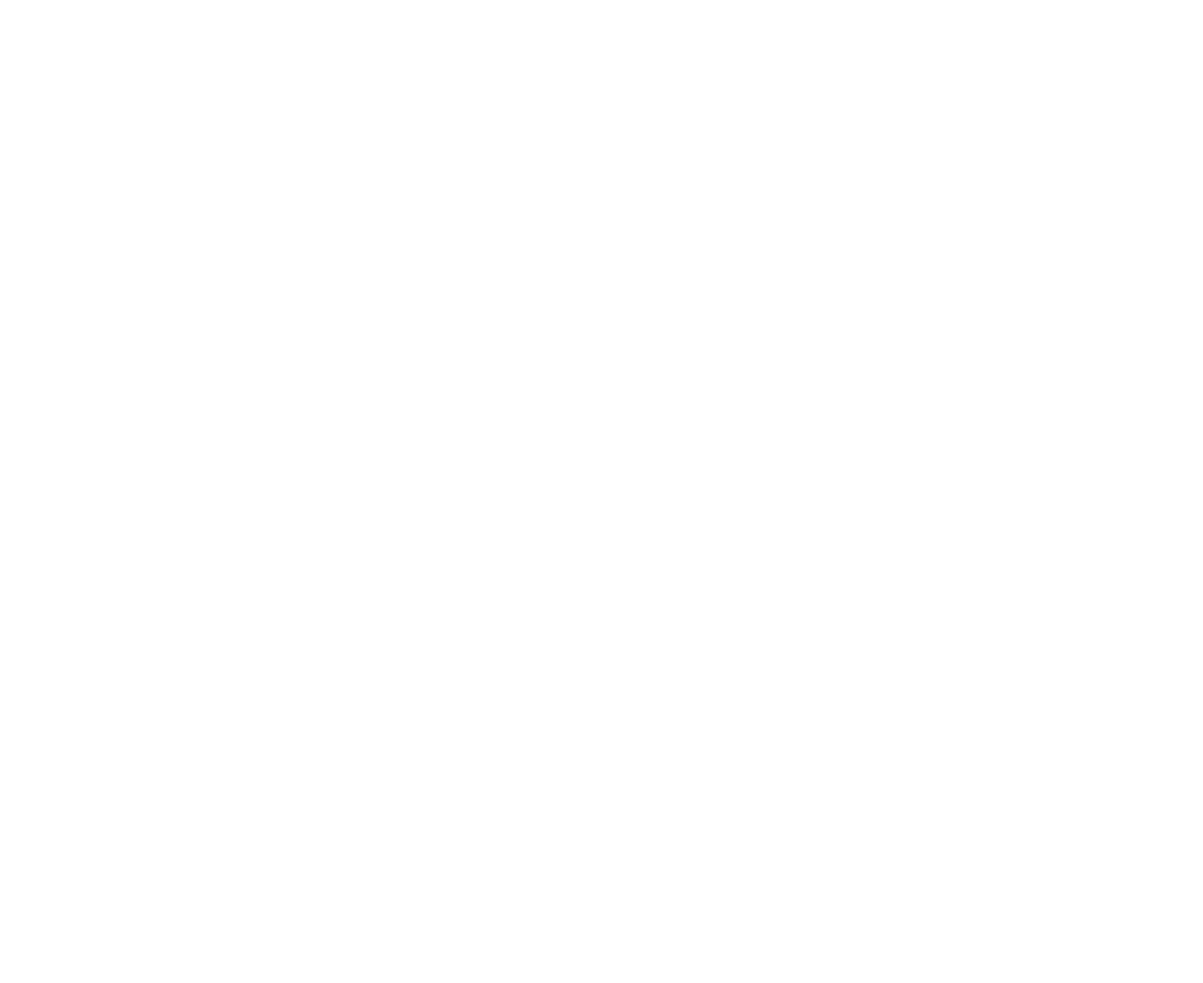
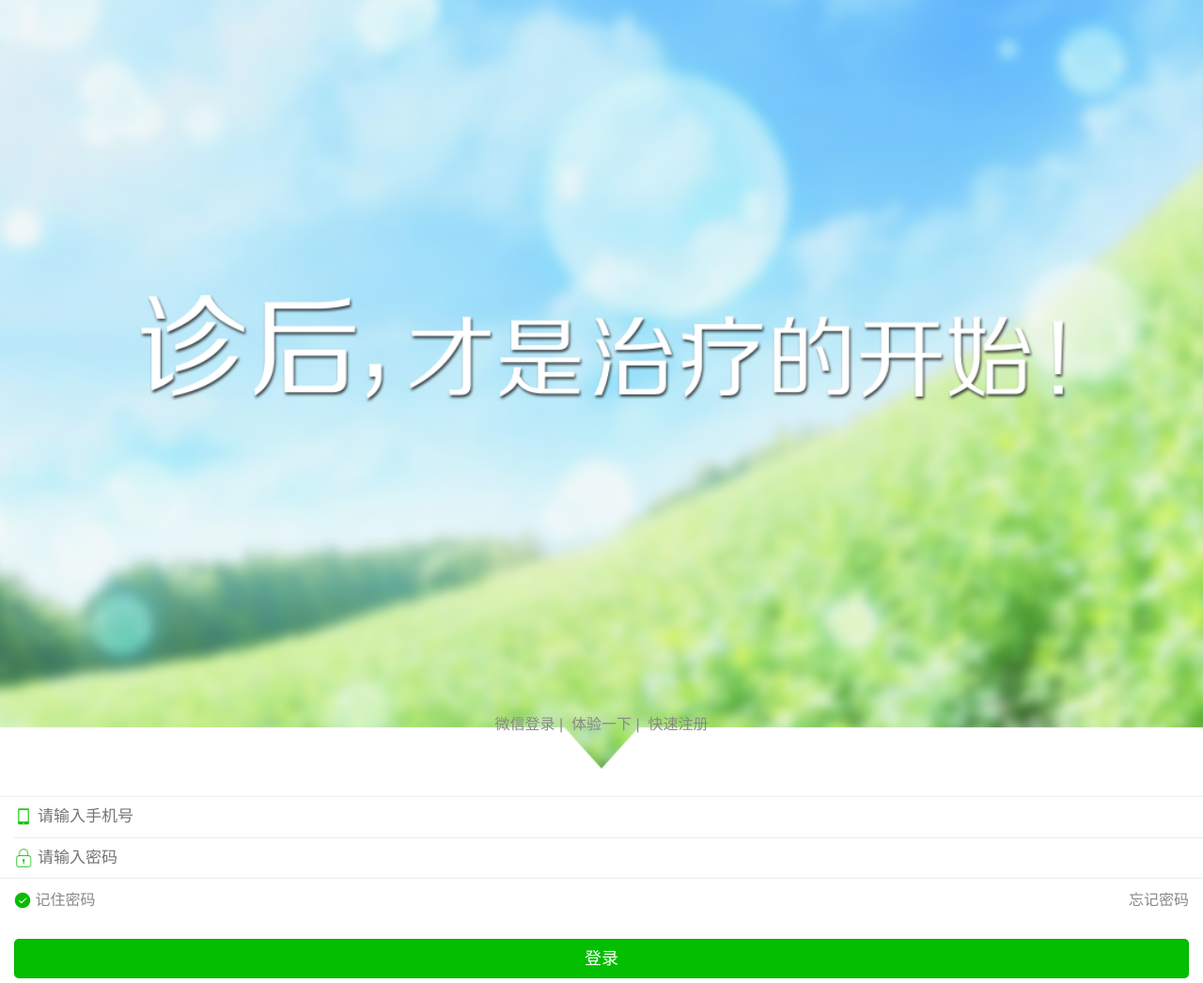
Before and after one commit to ruansongsong/yeekent, a website: page src/login/login.html in a window 1280 px wide. Shown: the whole page at 94% size. Before the commit the page ends 800 px from the top, so only its background shows below. Drawn offline with Linux system fonts and the light colour scheme.

Commit message:
finished login page

```diff
--- a/src/login/login.css
+++ b/src/login/login.css
@@ -0,0 +1,53 @@
+.top-image{
+	width: 100%;
+}
+.icon{
+	display: block;
+	margin-right: 5px;
+	width: 20px;
+}
+.login_help{
+	/*position: relative;*/
+	padding: 10px 15px;
+}
+.weui_cells_checkbox{
+	float: left;
+	display: inline-block;
+}
+.weui_icon_checked{
+	display: inline-block;
+
+}
+.weui_cells_checkbox .weui_icon_checked:before{
+		display: inline-block;
+		font-size: 18px;
+}
+.label{
+	display: inline-block;
+	font-size: 16px;
+	color: #888;
+}
+.login-forget-pwd{
+	float: right;
+	font-size: 16px;
+	color: #888;
+	text-decoration: none;
+}
+.footer{
+	position: absolute;
+	bottom: 16px;
+	width: 100%;
+	text-align: center;
+}
+.footer a{
+	font-size: 16px;
+	color: #888;
+	text-decoration: none;
+}
+.clearfix:after{
+	content: "";
+	display: block;
+	visibility: hidden;
+	height: 0;
+	clear: both;
+}
--- a/src/login/login.html
+++ b/src/login/login.html
@@ -2,9 +2,55 @@
 <html lang="en">
 <head>
 	<meta charset="UTF-8">
-	<title></title>
+	<meta name="viewport" content="width=device-width, initial-scale=1.0, maximum-scale=1.0, user-scalable=0">
+	<meta name="format-detection" content="telephone=no" />
+	<meta name="apple-mobile-web-app-capable" content="yes">
+	<meta name="apple-mobile-web-app-status-bar-style" content="black">
+	<link rel="stylesheet" type="text/css" href="../../static/style/weui.css">
+	<link rel="stylesheet" type="text/css" href="login.css">
+	<title>登录</title>
 </head>
 <body>
-
+	<div class="login-wrapper">
+		<section>
+			<img  class="top-image" src="images/top_image.png">
+		</section>
+		<form action="" method="post" id="form">
+			<div class="weui_cells">
+				<div class="weui_cell">
+					<div class="weui_cell_hd">
+						<img class="icon" src="images/icon_phone.png">
+					</div>
+					<div class="weui_cell_bd weui_cell_primary">
+			       		<input class="weui_input" type="number" placeholder="请输入手机号">
+			             </div>
+				</div>
+				<div class="weui_cell">
+					<div class="weui_cell_hd">
+						<img class="icon" src="images/icon_password.png">
+					</div>
+					<div class="weui_cell_bd weui_cell_primary">
+			       		<input class="weui_input" type="password" placeholder="请输入密码">
+			             </div>
+				</div>
+			</div>
+			<div class="login_help  clearfix">
+				<div class="weui_cells_checkbox">
+					<input type="checkbox" class="weui_check" name="checkbox1" checked="checked" id="checkbox-1-1">
+					<i class="weui_icon_checked"></i>
+					<label  class="label" for="checkbox-1-1">记住密码</label>
+                     	</div>
+				<a href="#" class="login-forget-pwd">忘记密码</a>
+			</div>
+			<div class="weui_btn_area">
+			        <a class="weui_btn weui_btn_primary" href="javascript:" id="showTooltips">登录</a>
+			</div>
+		</form>
+	</div>
+	<footer class="footer">
+		<a href="">微信登录&nbsp;|&nbsp;</a>
+		<a href="">体验一下&nbsp;|&nbsp;</a>
+		<a href="">快速注册</a>
+	</footer>
 </body>
 </html>
```
Also changed, not shown: src/login/images/icon_password.png (added), src/login/images/icon_phone.png (added), src/login/images/top_image.png (added).
